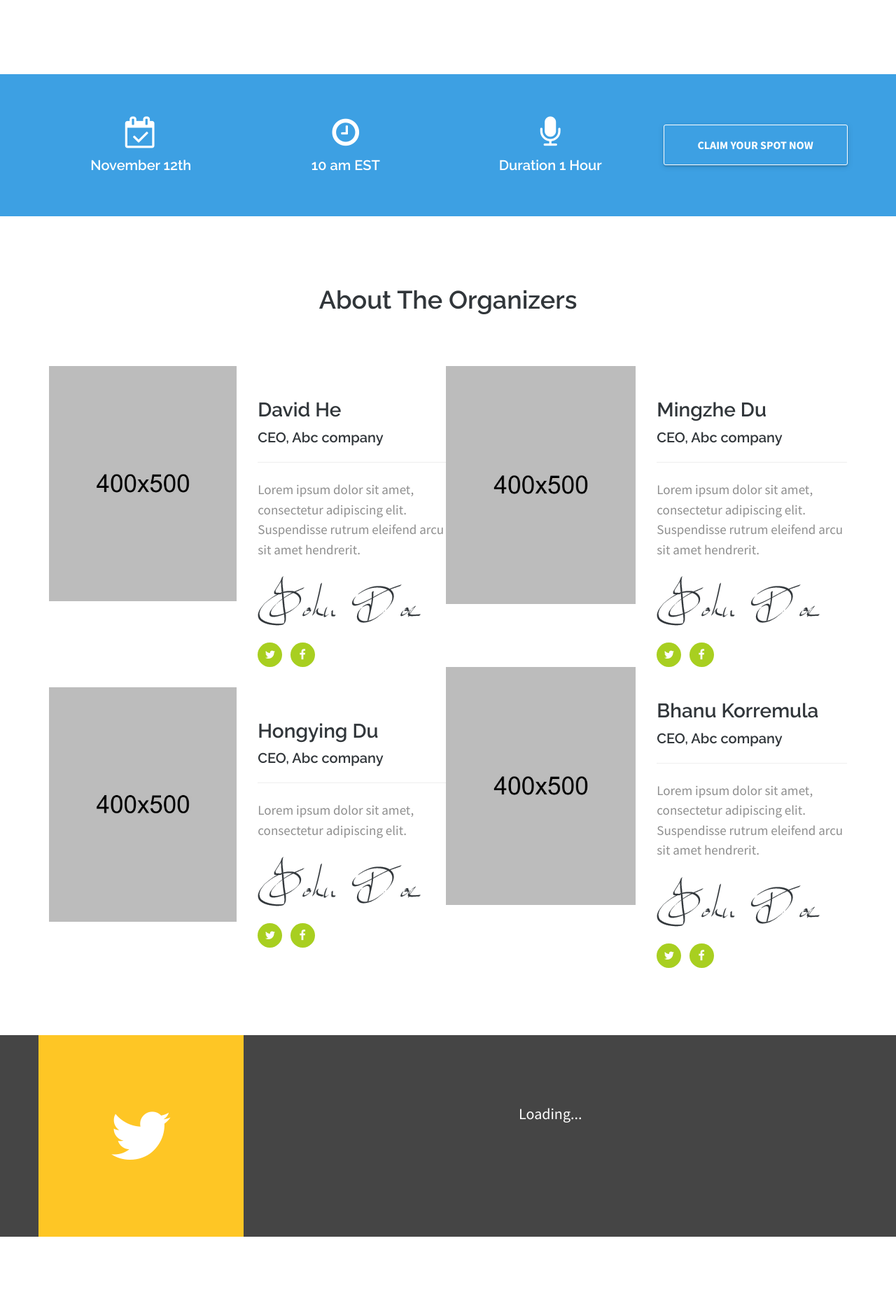
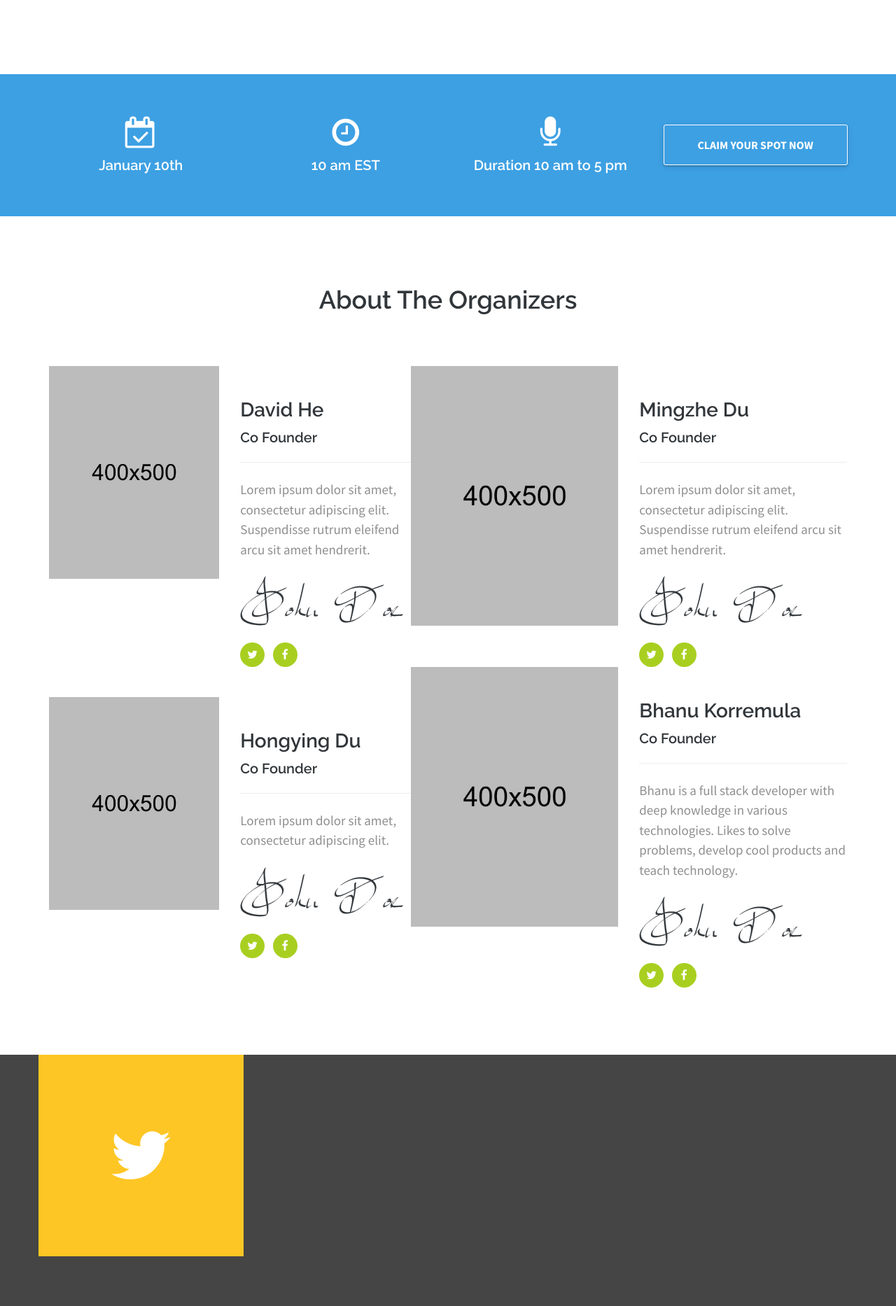
Before and after one commit to hedukor/hedukor.com, a Python web app: template src/templates/index.html in a window 1280 px wide. Shown: the part 1369-3235 px from the top of the page at 70% size. Run offline with Jinja, Linux system fonts and the light colour scheme; the template is opened without the code that fills it, so the values that code supplies are empty.

Commit message:
added custom text

```diff
--- a/src/templates/index.html
+++ b/src/templates/index.html
@@ -171,13 +171,13 @@
       <div class="col-md-12">
         <div class="row">
           <div class="col-sm-4 col-md-3">
-            <h3><i class="fa fa-calendar-check-o"></i>November 12th</h3>
+            <h3><i class="fa fa-calendar-check-o"></i>January 10th</h3>
           </div>
           <div class="col-sm-4 col-md-3">
             <h3><i class="fa fa-clock-o"></i>10 am EST</h3>
           </div>
           <div class="col-sm-4 col-md-3">
-            <h3><i class="fa fa-microphone"></i>Duration 1 Hour</h3>
+            <h3><i class="fa fa-microphone"></i>Duration 10 am to 5 pm</h3>
           </div>
           <div class="col-sm-12 col-md-3"> <a href="https://www.eventbrite.com/e/hedukor-meeting-tickets-20209195247" target="_blank" class="btn">CLAIM YOUR SPOT NOW</a> </div>
         </div>
@@ -207,7 +207,7 @@
       <div class="col-md-6">
         <article>
           <h4>David He</h4>
-          <h5>CEO, Abc company</h5>
+          <h5>Co Founder</h5>
           <hr>
           <p>Lorem ipsum dolor sit amet, consectetur adipiscing elit. Suspendisse rutrum eleifend arcu sit amet hendrerit.</p>
           <img src="static/img/signature.png" alt="Host signature" class="signature">
@@ -234,7 +234,7 @@
       <div class="col-md-6">
         <article>
           <h4>Mingzhe Du</h4>
-          <h5>CEO, Abc company</h5>
+          <h5>Co Founder</h5>
           <hr>
           <p>Lorem ipsum dolor sit amet, consectetur adipiscing elit. Suspendisse rutrum eleifend arcu sit amet hendrerit. </p>
           <img src="static/img/signature.png" alt="Host signature" class="signature">
@@ -264,7 +264,7 @@
       <div class="col-md-6">
         <article>
           <h4>Hongying Du</h4>
-          <h5>CEO, Abc company</h5>
+          <h5>Co Founder</h5>
           <hr>
           <p>Lorem ipsum dolor sit amet, consectetur adipiscing elit.  </p>
           <img src="static/img/signature.png" alt="Host signature" class="signature">
@@ -291,9 +291,9 @@
       <div class="col-md-6">
         <article>
           <h4>Bhanu Korremula</h4>
-          <h5>CEO, Abc company</h5>
+          <h5>Co Founder</h5>
           <hr>
-          <p>Lorem ipsum dolor sit amet, consectetur adipiscing elit. Suspendisse rutrum eleifend arcu sit amet hendrerit. </p>
+          <p>Bhanu is a full stack developer with deep knowledge in various technologies. Likes to solve problems, develop cool products and teach technology.</p>
           <img src="static/img/signature.png" alt="Host signature" class="signature">
 
           <!--social-->
@@ -349,14 +349,14 @@
       <div class="col-md-3 section-spacing twitter-bg-animate">
         <div class="twitter-icon"> <i class="fa fa-twitter"></i>
           <div class="twitter-expander section-spacing twitter-bg-animate">
-            <p>Follow us on Twitter @john_doe</p>
+            <p>Follow us on Twitter @hedukor</p>
           </div>
         </div>
       </div>
-      <div class="col-md-9 section-spacing">
+      <!--<div class="col-md-9 section-spacing">
         <div class="tweet"> </div>
       </div>
-    </div>
+    </div>-->
   </div>
 </div>
 
```
Also changed, not shown: 3 other files.
